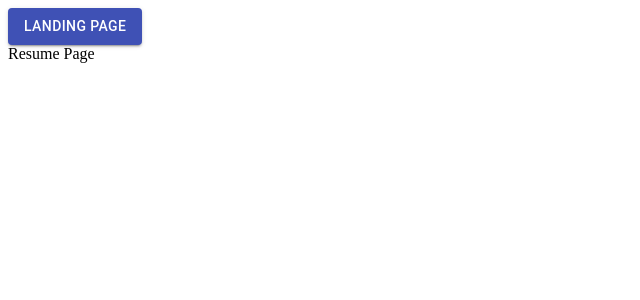
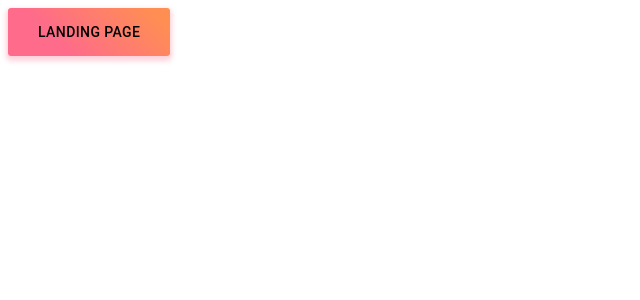
Before and after one commit to jukebox101/portfolio-website, a React (Create React App) app: page / in a window 1280 px wide. Shown: the top 300 px of the page, without its empty margins (0-640 px from the left). Built offline with nearby package versions, Linux system fonts and the light colour scheme.

Commit message:
added routes

```diff
--- a/src/App.js
+++ b/src/App.js
@@ -1,16 +1,27 @@
 import React from 'react';
 import LandingPage from './LandingPage';
 import Resume from './Resume';
-import { BrowserRouter as Router, Switch, Route } from 'react-router-dom';
+import {
+  BrowserRouter as Router,
+  Switch,
+  Route
+} from 'react-router-dom';
 
 
 function App() {
   return (
+    <Router>
       <div>
-        <LandingPage />
-        <Resume />
+        <Switch>
+          <Route exact path='/resume'>
+            <Resume/>
+          </Route>
+          <Route exact path='/'>
+            <LandingPage/>
+          </Route>
+        </Switch>
       </div>
-
+    </Router>
   );
 }
 
--- a/src/LandingPage.js
+++ b/src/LandingPage.js
@@ -10,15 +10,16 @@ function LandingPage () {
           border: 0,
           borderRadius: 3,
           boxShadow: '0 3px 5px 2px rgba(255, 105, 135, .3)',
-          color: 'white',
+          color: 'black',
           height: 48,
           padding: '0 30px',
         },
       });
 
+      const classes = useStyles ();
     return (
         <div>
-            <Button variant="contained" color="primary" >Landing Page</Button>
+            <Button className={classes.root}>Landing Page</Button>
         </div>
     );
 }
```
